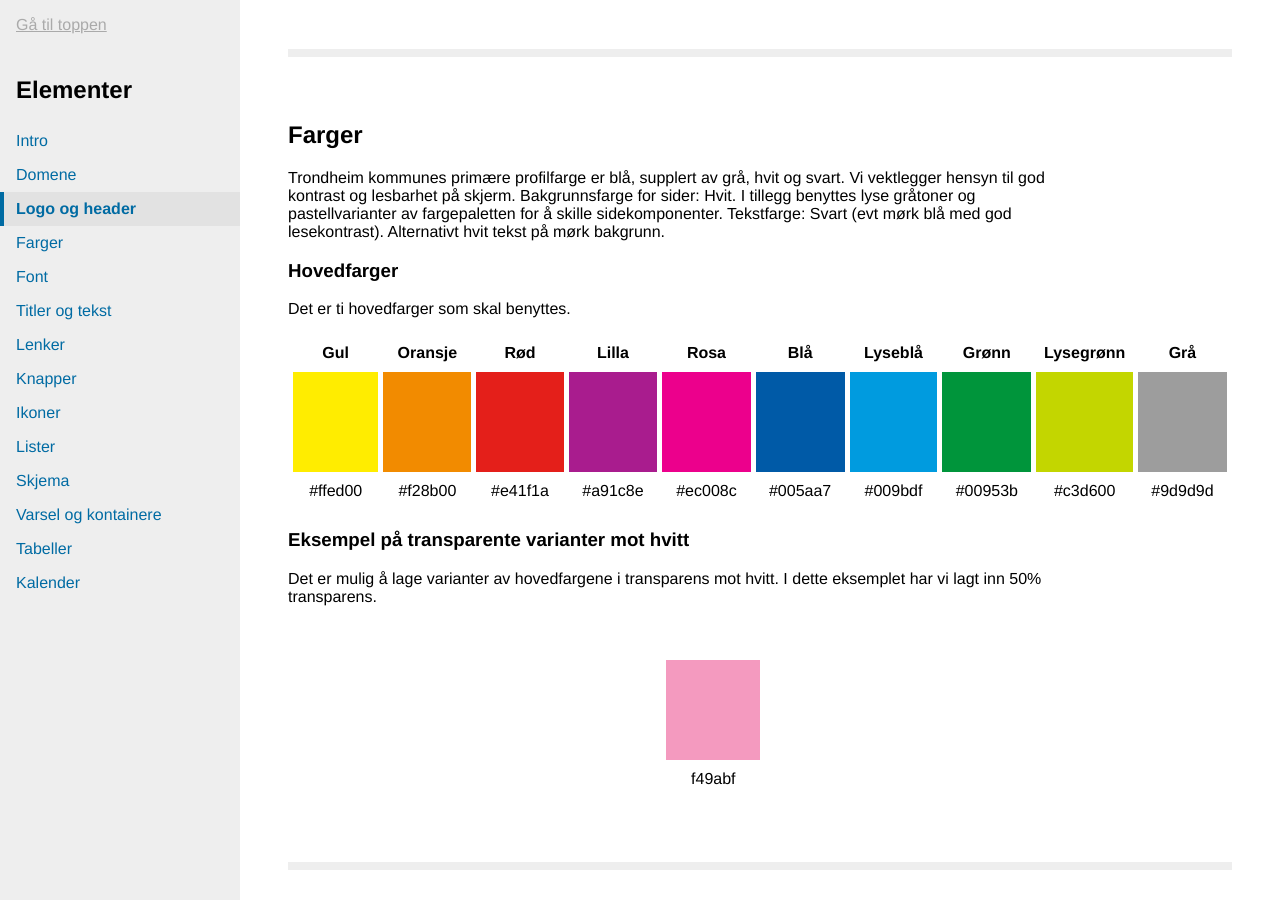
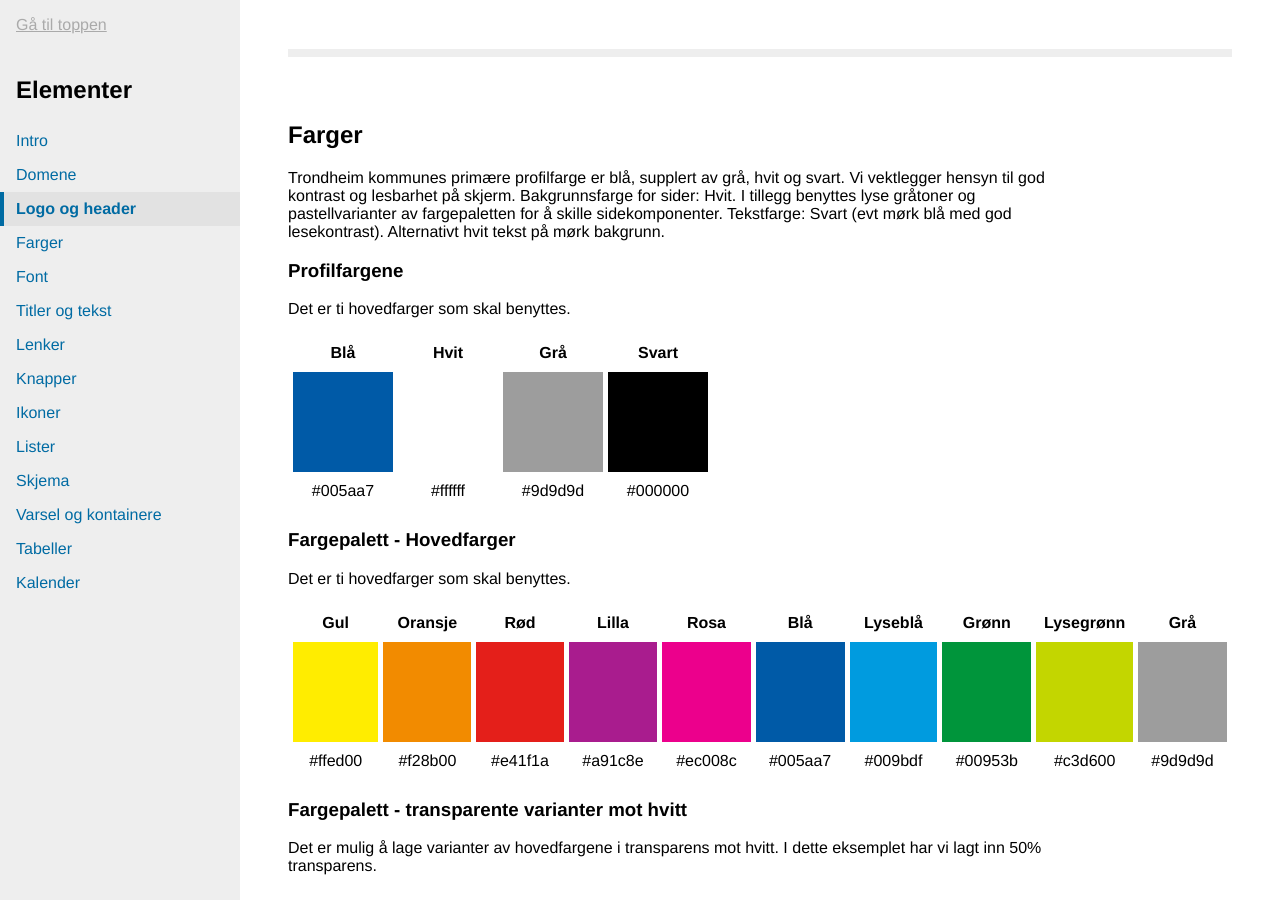
Before and after one commit to rskjonbe/styleguide, a Jekyll site: the page built from versjon/1.1/index.html, in a window 1280 px wide and 900 px high, scrolled down 1118 px. Built offline with Jekyll 4.4.1, drawn with Linux system fonts in a browser that asks for light colours.

Commit message:
profilfarger

```diff
--- a/versjon/1.1/farger.html
+++ b/versjon/1.1/farger.html
@@ -3,7 +3,29 @@
 <p class="chapter-lead">Trondheim kommunes primære profilfarge er blå, supplert av grå, hvit og svart. Vi vektlegger hensyn til god kontrast og lesbarhet på skjerm. Bakgrunnsfarge for sider: Hvit. I tillegg benyttes lyse gråtoner og pastellvarianter av fargepaletten for å skille sidekomponenter.
 Tekstfarge: Svart (evt mørk blå med god lesekontrast). Alternativt hvit tekst på mørk bakgrunn.
 </p>
-<h3>Hovedfarger</h3>
+<h3>Profilfargene</h3>
+<p class="chapter-lead">Det er ti hovedfarger som skal benyttes.
+</p>
+<table border="0" cellspacing="5" cellpadding="5" summary="Fargepalett og fargekoder for utviklere">
+<thead>
+<tr><th>Blå</th><th>Hvit</th><th>Grå</th><th>Svart</th></tr>
+</thead>
+<tbody>
+<tr valign="top">
+<td height="100" width="100" bgcolor="#005aa7">&nbsp;</td>
+<td height="100" width="100" bgcolor="#ffffff">&nbsp;</td>
+<td height="100" width="100" bgcolor="#9d9d9d">&nbsp;</td>
+<td height="100" width="100" bgcolor="#000000">&nbsp;</td>
+</tr>
+<tr style="text-align:center">
+<td>#005aa7</td>
+<td>#ffffff</td>
+<td>#9d9d9d</td>
+<td>#000000</td>
+</tr>
+</tbody>
+</table>
+<h3>Fargepalett - Hovedfarger</h3>
 <p class="chapter-lead">Det er ti hovedfarger som skal benyttes.
 </p>
 <table border="0" cellspacing="5" cellpadding="5" summary="Fargepalett og fargekoder for utviklere">
@@ -37,7 +59,7 @@ Tekstfarge: Svart (evt mørk blå med god lesekontrast). Alternativt hvit tekst
 </tr>
 </tbody>
 </table>
-<h3>Eksempel på transparente varianter mot hvitt</h3>
+<h3>Fargepalett - transparente varianter mot hvitt</h3>
 <p class="chapter-lead">Det er mulig å lage varianter av hovedfargene i transparens mot hvitt. I dette eksemplet har vi lagt inn 50% transparens.
 </p>
 <table border="0" cellspacing="5" cellpadding="5" summary="Fargepalett og fargekoder for utviklere">
```
